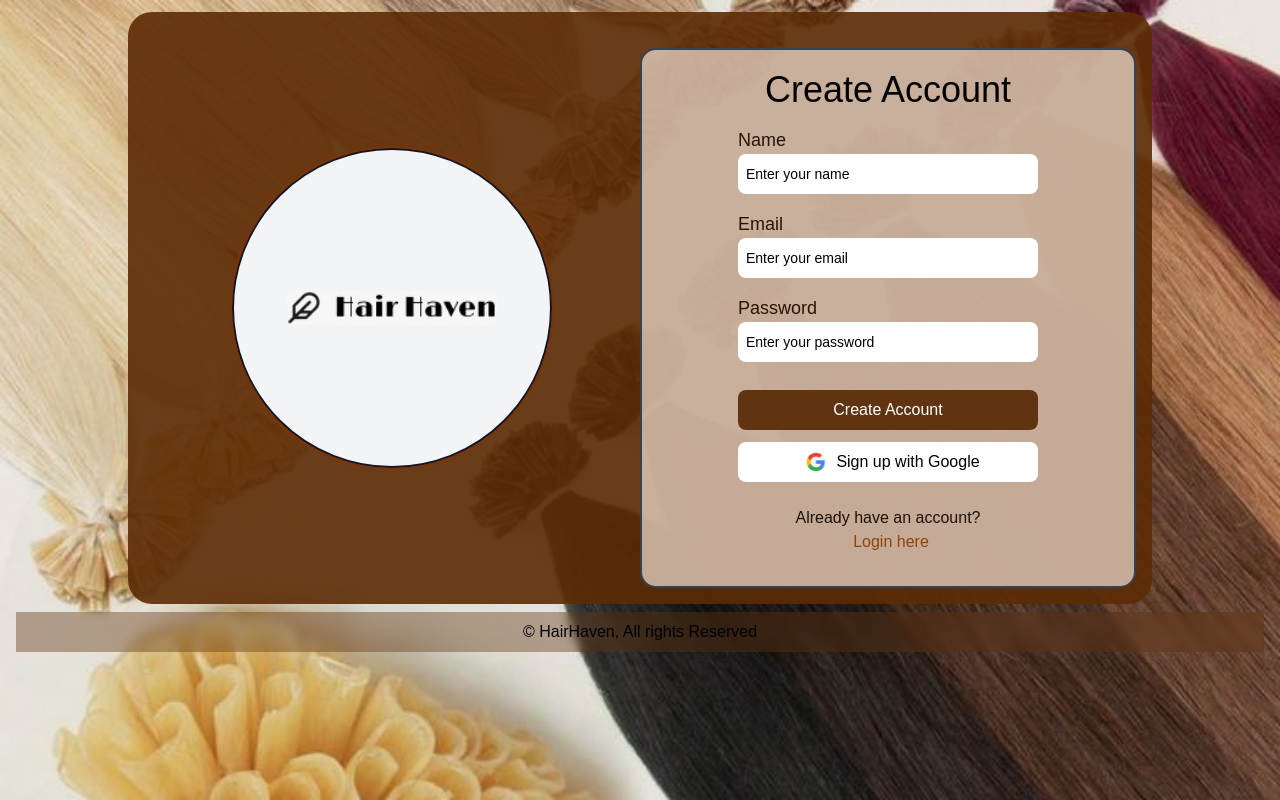
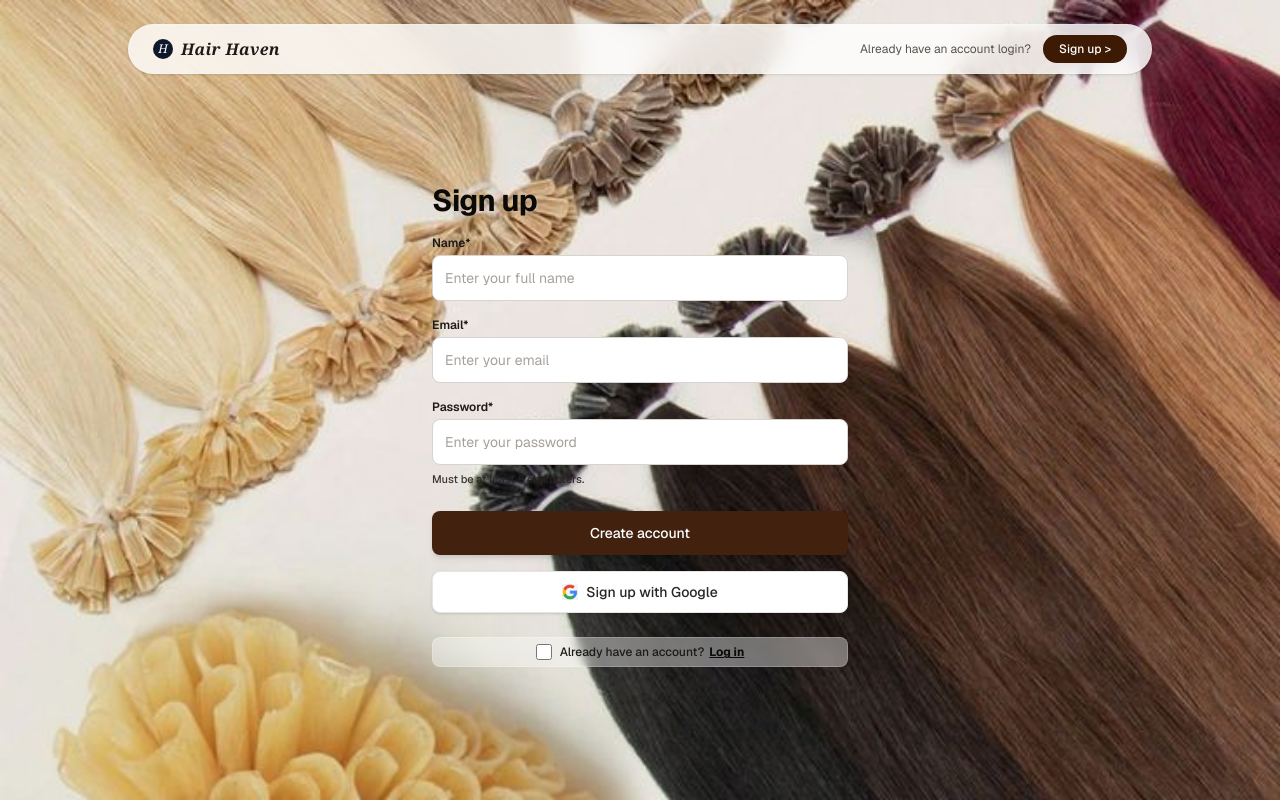
Before and after one commit to RabbiXX/Sydani-E_Commerce-, a Next.js app in the folder E-FRONTEND/my_app/: page /signup in a window 1280 px wide. Built offline with nearby package versions, Linux system fonts and the light colour scheme.

Commit message:
Feat: Made it interactive

```diff
--- a/E-FRONTEND/my_app/app/login/page.tsx
+++ b/E-FRONTEND/my_app/app/login/page.tsx
@@ -1,60 +1,144 @@
+"use client"; // Enabled React/Next.js Client Interactivity
+
+import React, { useState } from 'react';
+import { useRouter } from 'next/navigation';
+
 export default function LoginPage() {
+  const router = useRouter();
+
+  // 1. Track text input fields across local memory state logs
+  const [email, setEmail] = useState('');
+  const [password, setPassword] = useState('');
+  const [isLoading, setIsLoading] = useState(false);
+
+  // 2. The handler function that speaks directly to your team's backend login route
+  const handleLoginSubmit = async (e: React.FormEvent) => {
+    e.preventDefault();
+    setIsLoading(true);
+
+    try {
+      // Points exactly to your team's router.post('/signin') endpoint.
+      const response = await fetch('http://localhost:5000/api/auth/signin', {
+        method: 'POST',
+        headers: {
+          'Content-Type': 'application/json',
+        },
+        body: JSON.stringify({ email, password }),
+      });
+
+      const data = await response.json();
+
+      if (response.ok) {
+        // Save the authentication token so your application remembers who is logged in
+        localStorage.setItem('token', data.token);
+        alert('Welcome back! Login successful.');
+
+        // Push the user directly onto your main e-commerce storefront landing path
+        router.push('/home');
+      } else {
+        alert(`Login Failed: ${data.message || 'Please check your email and password credentials'}`);
+      }
+    } catch (error) {
+      console.error('API Connection Error:', error);
+      alert('Cannot connect to your backend server. Make sure your backend terminal window is actively running!');
+    } finally {
+      setIsLoading(false);
+    }
+  };
+
   return (
-    <div className="w-full min-h-screen py-3 px-4 bg-[url('/images/background.jpg')] bg-cover bg-center">
-      <div className="mb-2 max-w-5xl p-4 mx-auto grid grid-cols-1 md:grid-cols-2 items-center rounded-3xl bg-[#5c2c05]/90">
-        <div className="w-48 sm:w-64 md:w-80 aspect-square rounded-full  mx-auto flex justify-center items-center outline-2 outline-amber-900 bg-gray-100 border-2  border-gray-900">
-          <div className="w-2/3 aspect-square"><img className="w-full h-full object-contain" src="/images/logo.jpg" alt="Logo" /></div>
+    /* Full-Screen Hair Bundle Background Base Wrapper Grid Layout */
+    <div className="w-full min-h-screen relative bg-[url('/images/background.jpg')] bg-cover bg-center flex flex-col p-4 md:p-6 font-sans">
+
+      {/* HEADER SECTION: Floating Glassmorphic Top Menu Panel Bar */}
+      <header className="w-full max-w-5xl mx-auto bg-white/80 backdrop-blur-md rounded-full py-2.5 px-6 flex items-center justify-between shadow-sm border border-white/20 z-10">
+        <div className="flex items-center gap-2">
+          <div className="w-5 h-5 rounded-full bg-slate-900 flex items-center justify-center">
+            <span className="text-white text-xs font-serif italic">H</span>
+          </div>
+          <span className="text-base font-serif italic font-semibold text-stone-900 tracking-wide">Hair Haven</span>
         </div>
 
-        <div className="mt-5 flex justify-center items-center text-white border-2 border-gray-700 bg-[#f3e2d5]/70 rounded-2xl ">
-          <div className="w-60 md:w-75 mx-auto flex gap-4 flex-col py-5">
-            <h2 className="text-2xl md:text-4xl text-black text-center">Welcome Back!<br /><span className="text-2xl">Login</span></h2>
+        <div className="flex items-center gap-3">
+          <span className="text-xs text-stone-600 hidden sm:inline">Don't have an account?</span>
+          <a href="/signup">
+            <button type="button" className="bg-[#3d1a04] hover:bg-[#251002] text-white text-xs font-medium px-4 py-1.5 rounded-full transition cursor-pointer">
+              Sign up &gt;
+            </button>
+          </a>
+        </div>
+      </header>
 
-            <div className="w-full">
-              <label  htmlFor="email"className="text-lg text-[#281404]">Email</label>
-              <input type="email" id="email" className="w-full p-2 rounded-lg bg-white text-white placeholder-black placeholder:text-sm  focus:outline-hidden focus:ring-2 focus:ring-amber-500" placeholder="Enter your email"  />
+      {/* CORE FORM LOGIN BODY LAYER WINDOW BOX CONTAINER */}
+      <main className="flex-1 w-full flex items-center justify-center my-6 z-10">
+        {/* Transparent container matching the signup style */}
+        <div className="w-full max-w-md p-4 flex flex-col gap-4">
+
+          <div className="text-left">
+            <h1 className="text-3xl font-bold text-stone-950 tracking-tight">Log in</h1>
+          </div>
+
+          <form onSubmit={handleLoginSubmit} className="flex flex-col gap-4">
+
+            {/* Email Field input */}
+            <div className="flex flex-col gap-1">
+              <label htmlFor="email" className="text-xs font-semibold text-stone-900">Email*</label>
+              <input
+                type="email"
+                id="email"
+                value={email}
+                onChange={(e) => setEmail(e.target.value)}
+                placeholder="Enter your email"
+                className="w-full bg-white text-stone-900 text-sm p-3 rounded-lg border border-stone-300 outline-none focus:ring-2 focus:ring-amber-800/40 transition placeholder:text-stone-400"
+                required
+              />
             </div>
-            <div className="w-full">
-              <label htmlFor="password" className="text-lg text-[#281404]">Password</label>
-              <input type="password" id="password" className="w-full p-2 rounded-lg bg-white text-white placeholder-black placeholder:text-sm focus:outline-hidden focus:ring-2 focus:ring-amber-500" placeholder="••••••••••••••••"  />
+
+            {/* Password Field input */}
+            <div className="flex flex-col gap-1">
+              <div className="flex justify-between items-center">
+                <label htmlFor="password" className="text-xs font-semibold text-stone-900">Password*</label>
+                <a href="/forgot-password" id="forgot-link" className="text-xs font-semibold text-stone-950 hover:underline">Forgot password?</a>
+              </div>
+              <input
+                type="password"
+                id="password"
+                value={password}
+                onChange={(e) => setPassword(e.target.value)}
+                placeholder="••••••••"
+                className="w-full bg-white text-stone-900 text-sm p-3 rounded-lg border border-stone-300 outline-none focus:ring-2 focus:ring-amber-800/40 transition placeholder:text-stone-400"
+                required
+              />
             </div>
-            <div className="w-full flex justify-between">
-              <label className="flex items-center gap-1">
-                <input className="h-4 w-4" type="checkbox" name="remember"/>
-                <span className="text-[#603410] text-nowrap ">Remember Me</span>
-              </label>
-              <a href="/forgot-password" className="text-[#0e0702] text-nowrap ml-2">Forgot Password?</a>
 
+            {/* Submit Action Button */}
+            <button
+              type="submit"
+              disabled={isLoading}
+              className="w-full mt-2 bg-[#42220f] hover:bg-[#2b1509] disabled:bg-stone-500 text-white font-medium py-3 rounded-lg text-sm shadow-md transition transform active:scale-[0.99] cursor-pointer"
+            >
+              {isLoading ? 'Logging you in...' : 'Log in'}
+            </button>
+
+            {/* Google Authentication Alternative */}
+            <button
+              type="button"
+              className="w-full bg-white hover:bg-stone-50 text-stone-800 font-medium py-2.5 rounded-lg text-sm shadow-sm border border-stone-200 flex items-center justify-center gap-2 transition cursor-pointer"
+            >
+              <img className="h-4 w-4 object-contain" src="/images/google-logo.png" alt="Google" />
+              Log in with Google
+            </button>
+
+            {/* Cross Route Navigation Info Prompt */}
+            <div className="text-center mt-2 flex items-center justify-center gap-2 text-xs text-stone-900 bg-white/40 backdrop-blur-xs py-1.5 px-3 rounded-lg border border-white/20">
+              <span className="font-medium text-stone-900 select-none">
+                Don't have an account? <a href="/signup" className="text-stone-950 font-bold underline hover:text-[#42220f] transition ml-0.5">Sign up here</a>
+              </span>
             </div>
-            <div className="mt-3 ">
-              <div className="w-full mb-3">
-                <a href="/home">
-                  <button className="w-full p-2 rounded-lg bg-[#603410] text-white hover:bg-[#311905] transition duration-300">Sign in</button>
-                </a>
-              </div>
-              <div className="w-full">
-                <a href="/home">
-                  <button className="w-full bg-white flex items-center justify-center p-2 rounded-lg text-black hover:bg-[#695547] transition duration-300">
-                  <div className="mx-2 bg-white p-0.5 rounded-full"><img className="h-5 rounded-full" src="/images/google-logo.png" alt="" /></div>Sign in with Google
-                </button>
-                </a>
 
-              </div>
-              <div className="w-full mt-3 flex justify-center">
-                <a href="/signup"><button className="text-[#1f1004] flex flex-col items-center justify-center px-4 py-3 rounded-lg hover:bg-[#502d14] transition duration-300 hover:text-[#ae9c8e]">Don't have an account?<span className="text-[#904407] ml-1.5"> Sign up here</span>
-                </button></a>
-              </div>
-            </div>
-          </div>
+          </form>
         </div>
-      </div>
-      <footer className="w-full mt-auto bg-[#603410]/40 text-white backdrop-blur-xs py-2">
-        <div className="max-w-full mx-auto text-center px-6">
-          <p className="text-center text-black">
-            &copy; HairHaven, All rights Reserved
-          </p>
-        </div>
-      </footer>
+      </main>
     </div>
   );
 }
--- a/E-FRONTEND/my_app/app/signup/page.tsx
+++ b/E-FRONTEND/my_app/app/signup/page.tsx
@@ -1,55 +1,162 @@
+"use client"; // Enabled React/Next.js Client Interactivity
+
+import React, { useState } from 'react';
+import { useRouter } from 'next/navigation';
+
 export default function SignupPage() {
+  const router = useRouter();
+
+  // 1. Track user text input fields across local memory state logs
+  const [name, setName] = useState('');
+  const [email, setEmail] = useState('');
+  const [password, setPassword] = useState('');
+  const [isLoading, setIsLoading] = useState(false);
+
+  // 2. The dynamic handler function that speaks directly to your team backend router
+  const handleSignupSubmit = async (e: React.FormEvent) => {
+    e.preventDefault();
+    setIsLoading(true);
+
+    try {
+      // Points exactly to your team's /signup route. Adjust port 5000 if your backend terminal runs on another port.
+      const response = await fetch('http://localhost:5000/api/auth/signup', {
+        method: 'POST',
+        headers: {
+          'Content-Type': 'application/json',
+        },
+        body: JSON.stringify({ name, email, password }),
+      });
+
+      const data = await response.json();
+
+      if (response.ok) {
+        alert('Account created successfully!');
+        router.push('/login'); // Sends them to sign in next
+      } else {
+        alert(`Registration Failed: ${data.message || 'Please check your input parameters'}`);
+      }
+    } catch (error) {
+      console.error('API Connection Error:', error);
+      alert('Cannot connect to your backend server. Make sure your backend terminal window is actively running!');
+    } finally {
+      setIsLoading(false);
+    }
+  };
+
   return (
-    <div className="w-full min-h-screen py-3 px-4 bg-[url('/images/background.jpg')] bg-cover bg-center">
-      <div className="mb-2 max-w-5xl p-4 mx-auto grid grid-cols-1 md:grid-cols-2 items-center rounded-3xl bg-[#5c2c05]/90">
-        <div className="w-48 sm:w-64 md:w-80 aspect-square rounded-full  mx-auto flex justify-center items-center outline-2 outline-amber-900 bg-gray-100 border-2  border-gray-900">
-          <div className="w-2/3 aspect-square"><img className="w-full h-full object-contain" src="/images/logo.jpg" alt="Logo" /></div>
+    /* Full-Screen Hair Bundle Background Base Wrapper Grid Layout */
+    <div className="w-full min-h-screen relative bg-[url('/images/background.jpg')] bg-cover bg-center flex flex-col p-4 md:p-6 font-sans">
+
+      {/* HEADER SECTION: Floating Glassmorphic Top Menu Panel Bar */}
+      <header className="w-full max-w-5xl mx-auto bg-white/80 backdrop-blur-md rounded-full py-2.5 px-6 flex items-center justify-between shadow-sm border border-white/20 z-10">
+        {/* Brand Logo Identity Title Anchor Tag Link Layout */}
+        <div className="flex items-center gap-2">
+          <div className="w-5 h-5 rounded-full bg-slate-900 flex items-center justify-center">
+            <span className="text-white text-xs font-serif italic">H</span>
+          </div>
+          <span className="text-base font-serif italic font-semibold text-stone-900 tracking-wide">Hair Haven</span>
         </div>
 
-        <div className="mt-5 flex justify-center items-center text-white border-2 border-gray-700 bg-[#f3e2d5]/70 rounded-2xl">
-          <div className="w-55 md:w-75 mx-auto flex gap-4 flex-col py-5">
-            <h2 className="text-2xl md:text-4xl text-black text-center">Create Account</h2>
-            <div className="w-full">
-              <label htmlFor="name" className="text-lg text-[#281404]">Name</label>
-              <input type="text" id="name" className="stuff w-full p-2 rounded-lg bg-white text-white placeholder-black placeholder:text-sm focus:outline-hidden focus:ring-2 focus:ring-amber-500" placeholder="Enter your name" />
+        {/* Sub Navigation Routing Link Actions Panel Wrapper */}
+        <div className="flex items-center gap-3">
+          <span className="text-xs text-stone-600 hidden sm:inline">Already have an account login?</span>
+          <a href="/login">
+            <button type="button" className="bg-[#3d1a04] hover:bg-[#251002] text-white text-xs font-medium px-4 py-1.5 rounded-full transition cursor-pointer">
+              Sign up &gt;
+            </button>
+          </a>
+        </div>
+      </header>
+
+      {/* CORE FORM REGISTRATION BODY LAYER WINDOW BOX CONTAINER */}
+      <main className="flex-1 w-full flex items-center justify-center my-6 z-10">
+        {/* No card background - entirely transparent container tracking your figma frame layout */}
+        <div className="w-full max-w-md p-4 flex flex-col gap-4">
+
+          {/* Main Title Heading Layout Typography Header */}
+          <div className="text-left">
+            <h1 className="text-3xl font-bold text-stone-950 tracking-tight">Sign up</h1>
+          </div>
+
+          {/* Form Processing Submitter Action Framework */}
+          <form onSubmit={handleSignupSubmit} className="flex flex-col gap-4">
+
+            {/* Full Name Variable Input Container Box Line */}
+            <div className="flex flex-col gap-1">
+              <label htmlFor="name" className="text-xs font-semibold text-stone-900">Name*</label>
+              <input
+                type="text"
+                id="name"
+                value={name}
+                onChange={(e) => setName(e.target.value)}
+                placeholder="Enter your full name"
+                className="w-full bg-white text-stone-900 text-sm p-3 rounded-lg border border-stone-300 outline-none focus:ring-2 focus:ring-amber-800/40 transition placeholder:text-stone-400"
+                required
+              />
             </div>
-            <div className="w-full">
-              <label htmlFor="email" className="text-lg text-[#281404]">Email</label>
-              <input type="email" id="email" className="w-full p-2 rounded-lg bg-white text-white placeholder-black placeholder:text-sm  focus:outline-hidden focus:ring-2 focus:ring-amber-500" placeholder="Enter your email" />
+
+            {/* Email Address Mapping Variable Input Container Box Line */}
+            <div className="flex flex-col gap-1">
+              <label htmlFor="email" className="text-xs font-semibold text-stone-900">Email*</label>
+              <input
+                type="email"
+                id="email"
+                value={email}
+                onChange={(e) => setEmail(e.target.value)}
+                placeholder="Enter your email"
+                className="w-full bg-white text-stone-900 text-sm p-3 rounded-lg border border-stone-300 outline-none focus:ring-2 focus:ring-amber-800/40 transition placeholder:text-stone-400"
+                required
+              />
             </div>
-            <div className="w-full">
-              <label htmlFor="password" className="text-lg text-[#281404]">Password</label>
-              <input type="password" id="password" className="w-full p-2 rounded-lg bg-white text-white placeholder-black placeholder:text-sm focus:outline-hidden focus:ring-2 focus:ring-amber-500" placeholder="Enter your password" />
+
+            {/* Security Password Box Layout Field Input Section */}
+            <div className="flex flex-col gap-1">
+              <label htmlFor="password" className="text-xs font-semibold text-stone-900">Password*</label>
+              <input
+                type="password"
+                id="password"
+                value={password}
+                onChange={(e) => setPassword(e.target.value)}
+                placeholder="Enter your password"
+                className="w-full bg-white text-stone-900 text-sm p-3 rounded-lg border border-stone-300 outline-none focus:ring-2 focus:ring-amber-800/40 transition placeholder:text-stone-400"
+                required
+              />
+              <span className="text-[11px] font-medium text-stone-800/90 mt-0.5">Must be at least 8 characters.</span>
             </div>
-            <div className="mt-3 ">
-              <a href="/home">
-                <div className="w-full mb-3">
-                  <button className="w-full p-2 rounded-lg bg-[#603410] text-white hover:bg-[#311905] transition duration-300">Create Account</button>
-                </div>
-              </a>
 
-              <div className="w-full">
-                <a href="/home">
-                  <button className="w-full bg-white flex items-center justify-center p-2 rounded-lg text-black hover:bg-[#695547] transition duration-300">
-                    <div className="mx-2 bg-white p-0.5 rounded-full"><img className="h-5 rounded-full" src="/images/google-logo.png" alt="" /></div>Sign up with Google
-                  </button>
-                </a>
-              </div>
-              <div className="w-full mt-3 flex justify-center">
-                <a href="/login"><button className="text-[#1f1004] flex flex-col items-center justify-center px-4 py-3 rounded-lg hover:bg-[#502d14] transition duration-300 hover:text-[#ae9c8e]">Already have an account?<span className="text-[#904407] ml-1.5"> Login here</span>
-                </button></a>
-              </div>
+            {/* Submit Execution Milestone Action Layout Button Trigger */}
+            <button
+              type="submit"
+              disabled={isLoading}
+              className="w-full mt-2 bg-[#42220f] hover:bg-[#2b1509] disabled:bg-stone-500 text-white font-medium py-3 rounded-lg text-sm shadow-md transition transform active:scale-[0.99] cursor-pointer"
+            >
+              {isLoading ? 'Creating account...' : 'Create account'}
+            </button>
+
+            {/* Alternative Third Party OAuth Google Submitter Panel Container Row */}
+            <button
+              type="button"
+              className="w-full bg-white hover:bg-stone-50 text-stone-800 font-medium py-2.5 rounded-lg text-sm shadow-sm border border-stone-200 flex items-center justify-center gap-2 transition cursor-pointer"
+            >
+              <img className="h-4 w-4 object-contain" src="/images/google-logo.png" alt="Google" />
+              Sign up with Google
+            </button>
+
+            {/* Bottom Form Redirection Router Info Prompt Segment Link */}
+            <div className="text-center mt-2 flex items-center justify-center gap-2 text-xs text-stone-900 bg-white/40 backdrop-blur-xs py-1.5 px-3 rounded-lg border border-white/20">
+              <input
+                type="checkbox"
+                id="terms"
+                className="w-4 h-4 rounded accent-[#42220f] cursor-pointer"
+              />
+              <label htmlFor="terms" className="cursor-pointer font-medium text-stone-900 select-none">
+                Already have an account? <a href="/login" className="text-stone-950 font-bold underline hover:text-[#42220f] transition ml-0.5">Log in</a>
+              </label>
             </div>
-          </div>
+
+          </form>
         </div>
-      </div>
-      <footer className="w-full mt-auto bg-[#603410]/40 text-white backdrop-blur-xs py-2">
-        <div className="max-w-full mx-auto text-center px-6">
-          <p className="text-center text-black">
-            &copy; HairHaven, All rights Reserved
-          </p>
-        </div>
-      </footer>
+      </main>
     </div>
   );
 }
```
